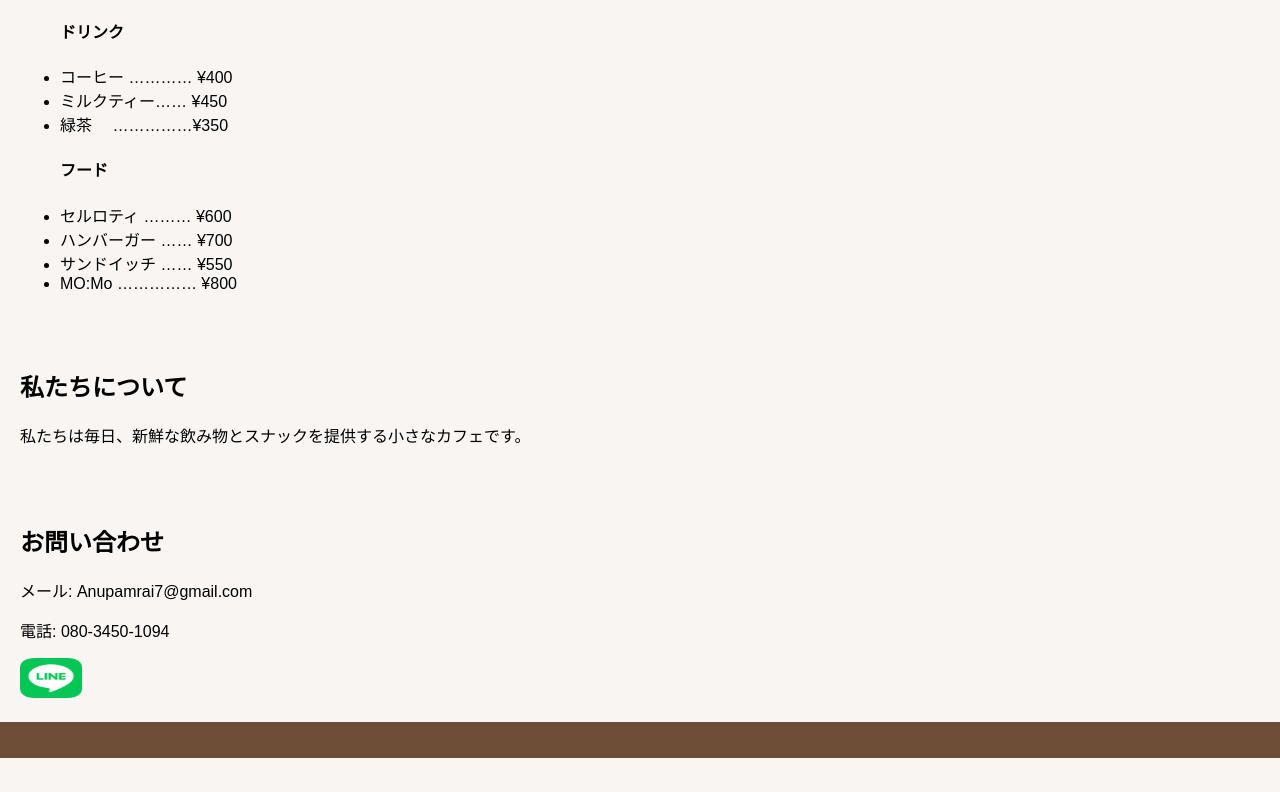
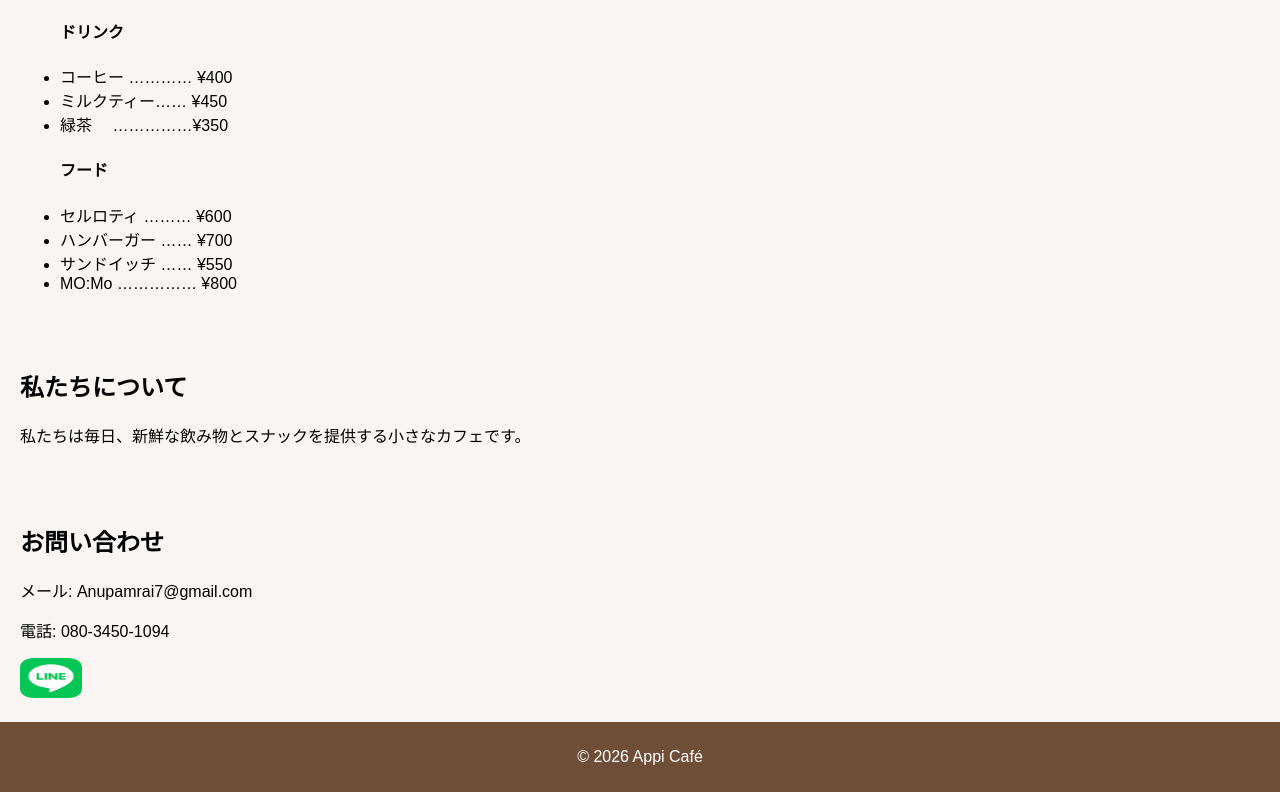
Before and after one commit to anupamarai137-lgtm/cafe-, a plain HTML site: page index.html in a window 1280 px wide. Shown: the part 1136-1928 px from the top of the page. Before the commit the page ends 1894 px from the top, so only its background shows below. Drawn offline with Linux system fonts and the light colour scheme.

Commit message:
Add copyright notice to footer
Added footer with copyright notice.

```diff
--- a/index.html
+++ b/index.html
@@ -65,7 +65,7 @@
 </section>
 
 <footer>
-    <p></p>
+    <p>© 2026 Appi Café</p>
 </footer>
 
 </body>
```
